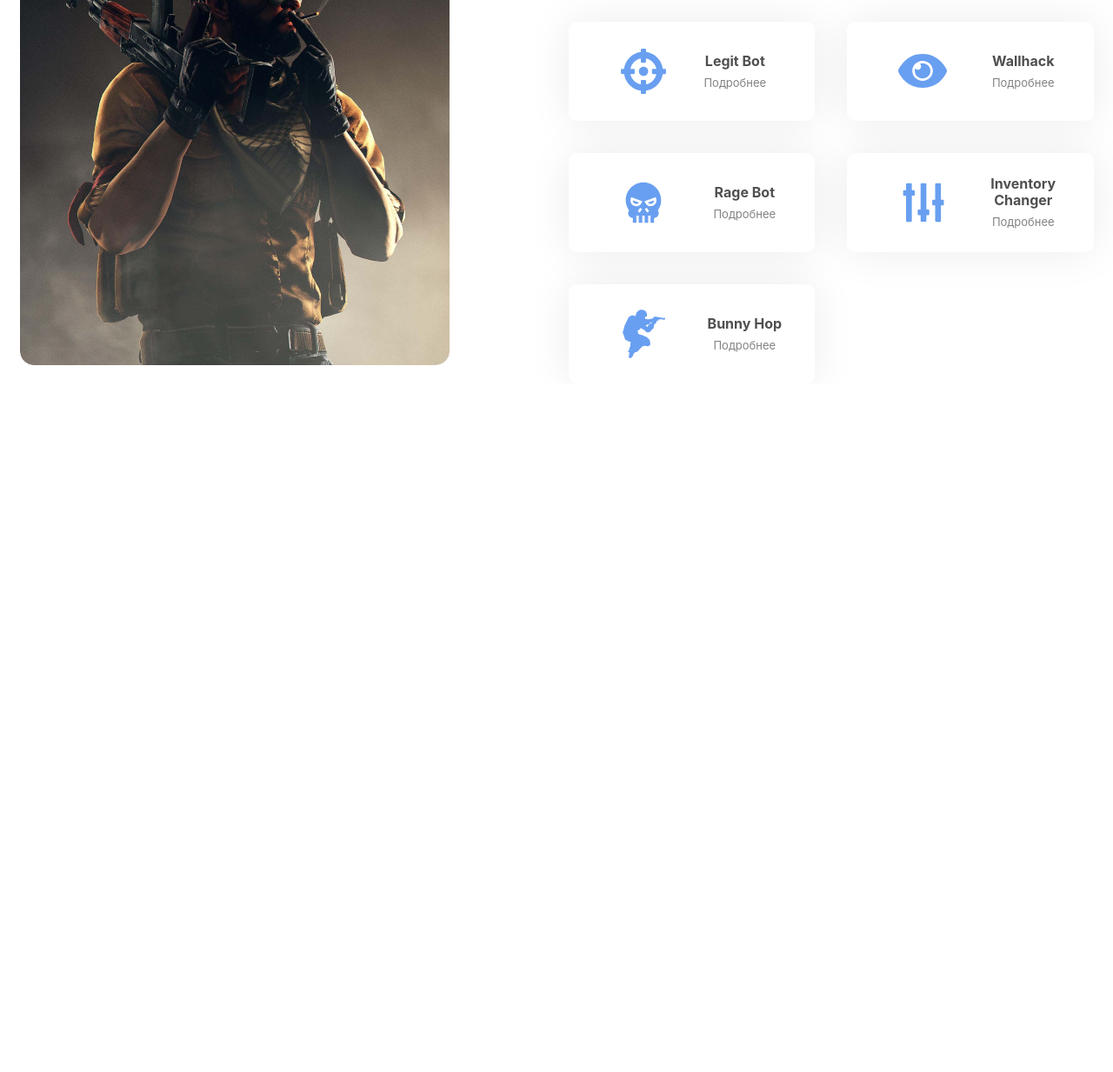
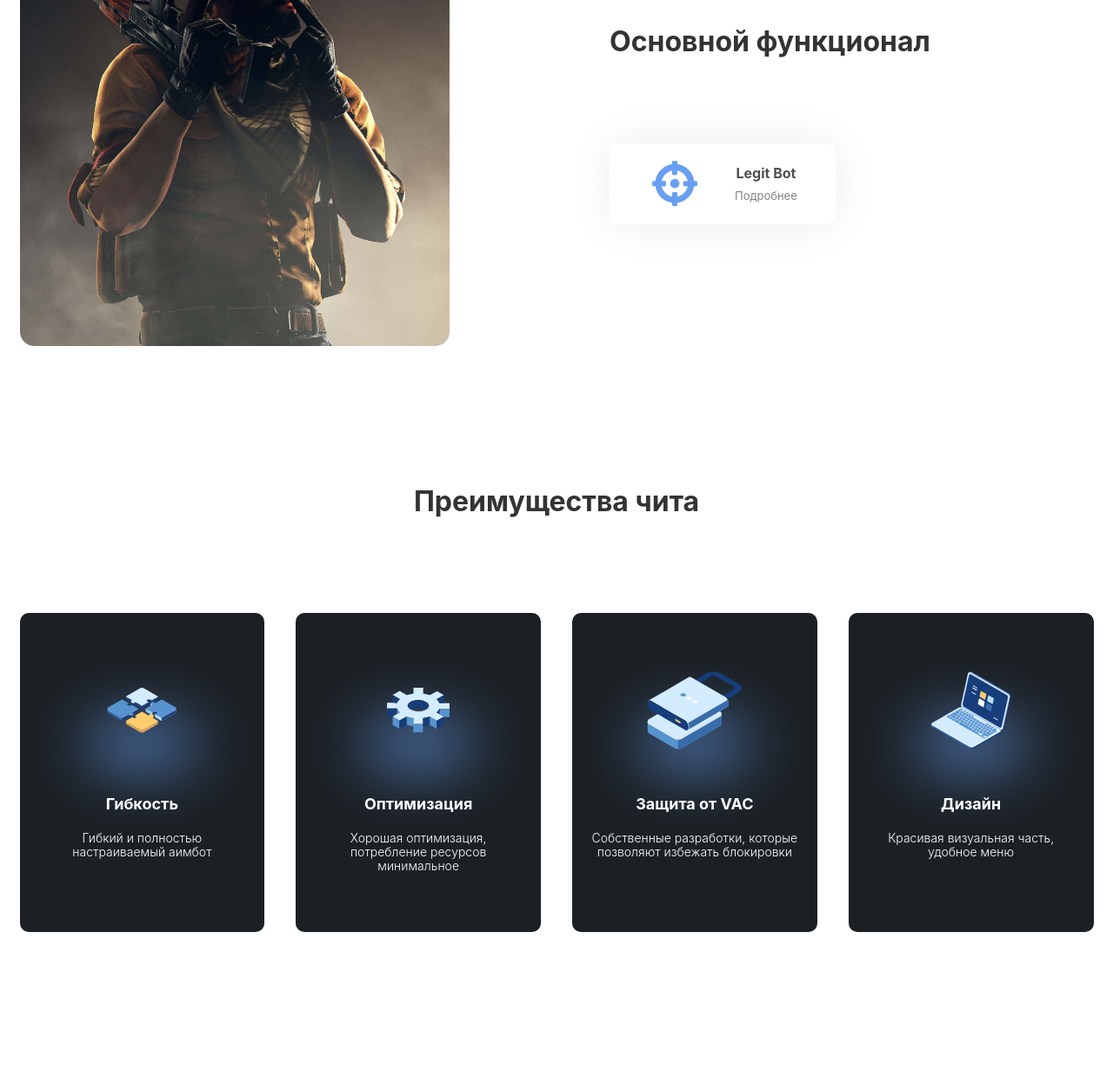
Before and after one commit to kirillovaaa/fox, a React app: page / in a window 1280 px wide. Shown: the part 899-2132 px from the top of the page at 87% size. Before the commit the page ends 1340 px from the top, so only its background shows below. Built offline with nearby package versions, Linux system fonts and the light colour scheme.

Commit message:
feat: сделать "преимущество чита"

```diff
--- a/src/components/Functional/Functional.css
+++ b/src/components/Functional/Functional.css
@@ -11,6 +11,7 @@
   max-width: 1235px;
   width: 100%;
   align-items: center;
+  margin-bottom: 161px;
 }
 .functional__info-wrapper {
   display: flex;
@@ -69,3 +70,57 @@
   margin: 0;
   margin-bottom: 8px;
 }
+
+.functional__chit {
+  display: flex;
+  flex-direction: column;
+}
+.functional__chit-title {
+  margin: 0;
+  margin-bottom: 109px;
+  font-size: 32px;
+  text-align: center;
+  color: #333;
+}
+.functional__chit-items {
+  display: flex;
+  flex-direction: row;
+  gap: 36px;
+  align-items: center;
+  max-width: 1235px;
+  width: 100%;
+  margin-bottom: 161px;
+}
+.functional__chit-item {
+  display: flex;
+  flex-direction: column;
+  position: relative;
+  align-items: center;
+  width: 282px;
+  height: 367px;
+  border-radius: 10px;
+  background-color: #1b2024;
+}
+.functional__chit-name {
+  margin: 0;
+  align-items: center;
+  font-size: 18px;
+  position: absolute;
+  top: 210px;
+}
+.functional__chit-image {
+  top: 35px;
+  position: absolute;
+  padding: 32px 8px;
+  width: 154px;
+  height: 154px;
+}
+.functional__chit-background {
+  margin-top: 50px;
+}
+.functional__chit-description {
+  margin: 0;
+  font-size: 14px;
+  font-weight: 300;
+  text-align: center;
+}
--- a/src/components/Functional/Functional.js
+++ b/src/components/Functional/Functional.js
@@ -2,10 +2,11 @@
 import "./Functional.css";
 import man from "../../images/man.png";
 import target from "../../images/target.svg";
-import bot from "../../images/bot.svg";
-import bunny from "../../images/bunny.svg";
-import changer from "../../images/changer.svg";
-import eye from "../../images/eye.svg";
+import elipse from "../../images/elipse.svg";
+import pazzl from "../../images/pazzl.svg";
+import vac from "../../images/vac.svg";
+import detail from "../../images/detail.svg";
+import laptop from "../../images/laptop.svg";
 import Popup from "../../components/Popup/Popup";
 
 const Functional = () => {
@@ -36,45 +37,6 @@
                 </button>
               </div>
             </button>
-            <button className="functional__info-button">
-              <img className="functional__info-image" src={eye} alt="eye" />
-              <div className="functional__button-wrapper">
-                <h3 className="functional__button-name">Wallhack</h3>
-                <button className="functional__button-more">Подробнее</button>
-              </div>
-            </button>
-            <button className="functional__info-button">
-              <img className="functional__info-image" src={bot} alt="bot" />
-              <div className="functional__button-wrapper">
-                <h3 className="functional__button-name">Rage Bot</h3>
-                <button className="functional__button-more">Подробнее</button>
-              </div>
-            </button>
-            <button className="functional__info-button">
-              <img
-                className="functional__info-image"
-                src={changer}
-                alt="changer"
-              />
-              <div className="functional__button-wrapper">
-                <h3 className="functional__button-name">
-                  Inventory <br />
-                  Changer
-                </h3>
-                <button className="functional__button-more">Подробнее</button>
-              </div>
-            </button>
-            <button className="functional__info-button">
-              <img
-                className="functional__info-image"
-                src={bunny}
-                alt="bunnyhop"
-              />
-              <div className="functional__button-wrapper">
-                <h3 className="functional__button-name">Bunny Hop</h3>
-                <button className="functional__button-more">Подробнее</button>
-              </div>
-            </button>
           </div>
         </div>
         <Popup
@@ -83,6 +45,62 @@
           onClose={closePopup}
         />
       </div>
+      <div className="functional__chit">
+        <h2 className="functional__chit-title">Преимущества чита</h2>
+        <div className="functional__chit-items">
+          <div className="functional__chit-item">
+            <img
+              className="functional__chit-background"
+              src={elipse}
+              alt="elipse"
+            />
+            <img className="functional__chit-image" src={pazzl} alt="pazzl" />
+            <h3 className="functional__chit-name">Гибкость</h3>
+            <p className="functional__chit-description">
+              Гибкий и полностью <br /> настраиваемый аимбот
+            </p>
+          </div>
+          <div className="functional__chit-item">
+            <img
+              className="functional__chit-background"
+              src={elipse}
+              alt="elipse"
+            />
+            <img className="functional__chit-image" src={detail} alt="detail" />
+            <h3 className="functional__chit-name">Оптимизация</h3>
+            <p className="functional__chit-description">
+              Хорошая оптимизация, <br /> потребление ресурсов <br />
+              минимальное
+            </p>
+          </div>
+          <div className="functional__chit-item">
+            <img
+              className="functional__chit-background"
+              src={elipse}
+              alt="elipse"
+            />
+            <img className="functional__chit-image" src={vac} alt="vac" />
+            <h3 className="functional__chit-name">Защита от VAC</h3>
+            <p className="functional__chit-description">
+              Собственные разработки, которые <br /> позволяют избежать
+              блокировки
+            </p>
+          </div>
+          <div className="functional__chit-item">
+            <img
+              className="functional__chit-background"
+              src={elipse}
+              alt="elipse"
+            />
+            <img className="functional__chit-image" src={laptop} alt="laptop" />
+            <h3 className="functional__chit-name">Дизайн</h3>
+            <p className="functional__chit-description">
+              Красивая визуальная часть, <br />
+              удобное меню
+            </p>
+          </div>
+        </div>
+      </div>
     </section>
   );
 };
```
Also changed, not shown: src/images/detail.svg (added), src/images/elipse.svg (added), src/images/laptop.svg (added), src/images/pazzl.svg (added), src/images/vac.svg (added).
